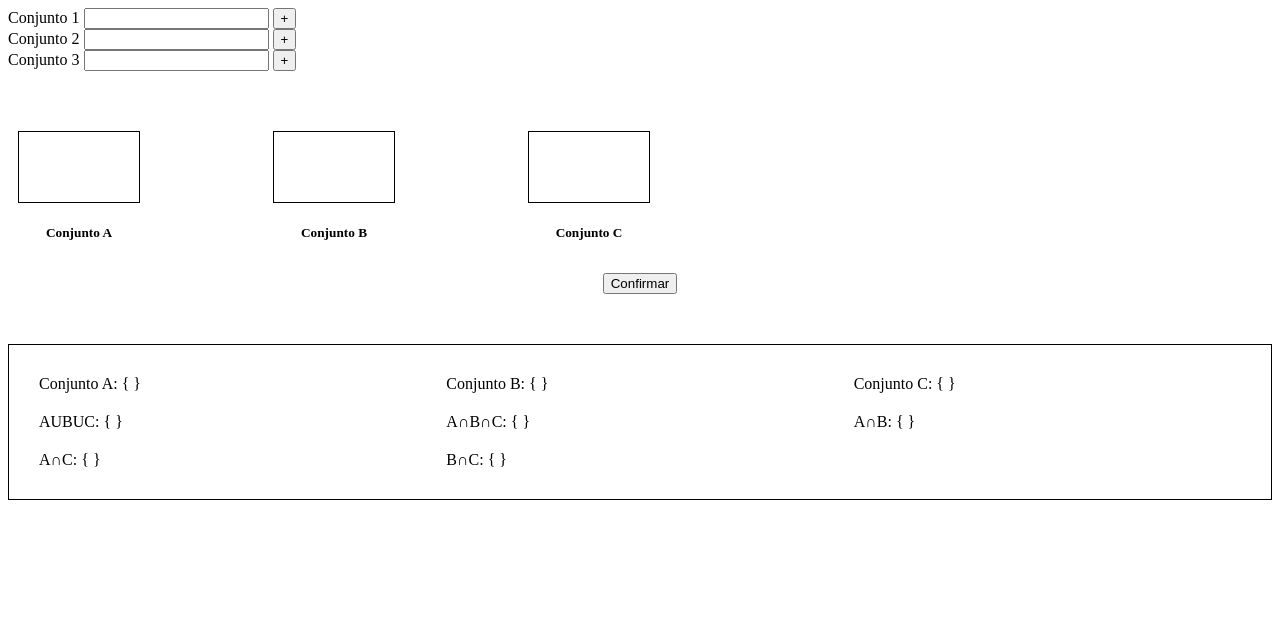
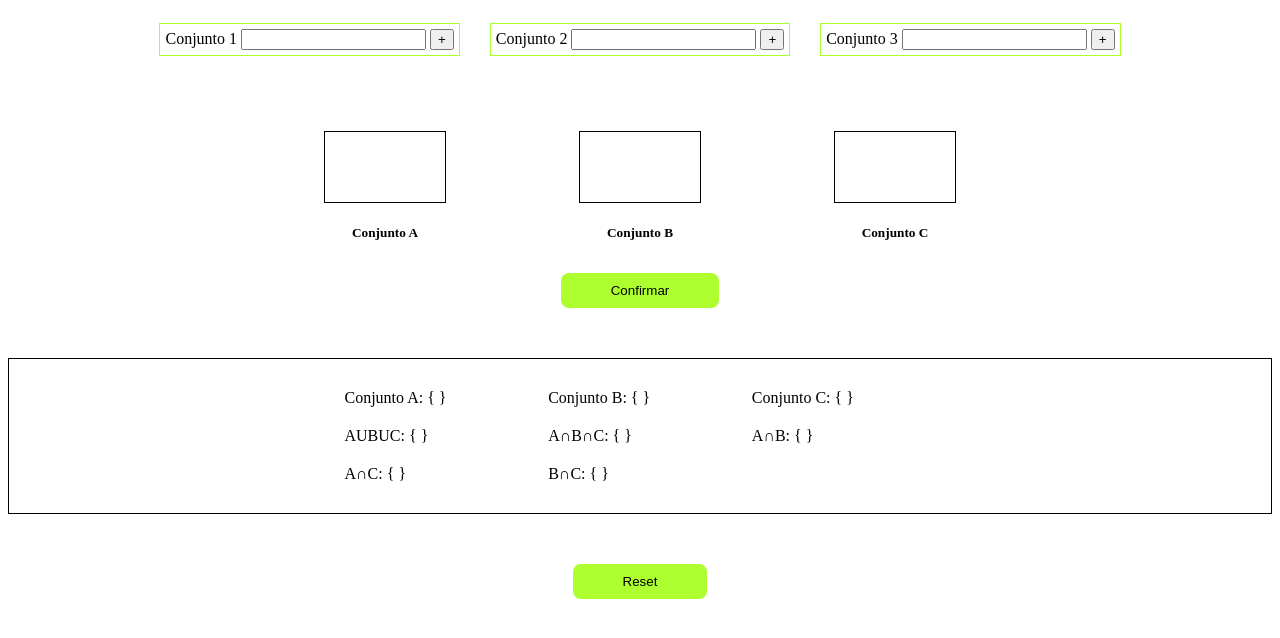
Before and after one commit to brenimsilva/atividades_faculdade, a plain HTML site: page index.html in a window 1280 px wide. Both pictures are taken after a click on the button "Confirmar". Drawn offline with Linux system fonts and the light colour scheme.

Commit message:
chore: refactor displayed info + stylizing components

```diff
--- a/index.html
+++ b/index.html
@@ -9,25 +9,27 @@
   </head>
   <body>
     <!-- Elementos do Formulario -->
-    <form id="set_form">
-      <div>
+    <div class="center_div" id="set_form">
+      <div class="inputDiv">
         <label class="set_label">Conjunto 1</label>
         <input id="set01" type="number" />
-        <input id="input_button_01" type="button" value="+" />
+        <button id="input_button_01" type="button">+</button>
       </div>
-      <div>
+      <div class="inputDiv">
         <label class="set_label">Conjunto 2</label>
         <input id="set02" type="number" />
-        <input id="input_button_02" type="button" value="+" />
+        <button id="input_button_02" type="button">+</button>
       </div>
-      <div>
+      <div class="inputDiv">
         <label class="set_label">Conjunto 3</label>
         <input id="set03" type="number" />
-        <input id="input_button_03" type="button" value="+" />
+        <button id="input_button_03" type="button">+</button>
       </div>
-    </form>
+    </div>
 
     <!-- Disposição dos elementos de cada conjunto -->
+
+    <div class="center_div">
       <div class="set_display">
         <div class="set">
           <div class="set_div" id="set01_numbers"></div>
@@ -42,27 +44,55 @@
           <h5>Conjunto C</h5>
         </div>
       </div>
+    </div>
 
-    <div class="btn_confirm_div">
-      <button id="btn_show_results">Confirmar</button>
+    <div class="center_div">
+      <button class="defaultBtn" id="btn_show_results">Confirmar</button>
     </div>
 
     <!-- Mostrar resultados -->
     <div class="div_results">
       <div class="sets_list">
-        <div id="setA"></div>
-        <div id="setB"></div>
-        <div id="setC"></div>
-        <div id="aubuc"></div>
-        <div id="intersectionABC"></div>
-        <div id="intersectionAB"></div>
-        <div id="intersectionAC"></div>
-        <div id="intersectionBC"></div>
+        <div>
+          <span class="categories">Conjunto A: </span>
+          <span id="setA"></span>
+        </div>
+        <div>
+          <span class="categories">Conjunto B: </span>
+          <span id="setB"></span>
+        </div>
+        <div>
+          <span class="categories">Conjunto C: </span>
+          <span id="setC"></span>
+        </div>
+        <div>
+          <span class="categories">AUBUC: </span>
+          <span id="aubuc"></span>
+        </div>
+        <div>
+          <span class="categories">A∩B∩C: </span>
+          <span id="intersectionABC"></span>
+        </div>
+        <div>
+          <span class="categories">A∩B: </span>
+          <span id="intersectionAB"></span>
+        </div>
+        <div>
+          <span class="categories">A∩C: </span>
+          <span id="intersectionAC"></span>
+        </div>
+        <div>
+          <span class="categories">B∩C: </span>
+          <span id="intersectionBC"></span>
+        </div>
         <!-- <div id="intersectionOnlyAB"></div>
         <div id="intersectionOnlyAC"></div>
         <div id="intersectionOnlyBC"></div> -->
       </div>
     </div>
+    <div class="center_div">
+      <button class="defaultBtn">Reset</button>
+    </div>
     <script type="module" src="./resource/script.js"></script>
   </body>
 </html>
--- a/resource/resultsHelper.js
+++ b/resource/resultsHelper.js
@@ -14,27 +14,27 @@ const onlyAC = document.getElementById("intersectionOnlyAC");
 const onlyBC = document.getElementById("intersectionOnlyBC");
 
 export default function writeResults() {
-  setA.innerText = `Conjunto A: { ${setList[0].numList.join(", ")} }`;
-  setB.innerText = `Conjunto B: { ${setList[1].numList.join(", ")} }`;
-  setC.innerText = `Conjunto C: { ${setList[2].numList.join(", ")} }`;
+  setA.innerText = `{ ${setList[0].numList.join(", ")} }`;
+  setB.innerText = `{ ${setList[1].numList.join(", ")} }`;
+  setC.innerText = `{ ${setList[2].numList.join(", ")} }`;
 
-  aUbUc.innerText = `AUBUC: { ${[...new Set(calcSets(setList).allSets)].join(
-    `, `
+  aUbUc.innerText = `{ ${[...new Set(calcSets(setList).allSets)].join(`, `)} }`;
+
+  intersectionAll.innerText = `{ ${calcSets(setList).intersectionABC.join(
+    ", "
   )} }`;
 
-  intersectionAll.innerText = `A∩B∩C: { ${calcSets(
-    setList
-  ).intersectionABC.join(", ")} }`;
+  intersectionAB.innerText = `{ ${calcSets(setList).intersectionTotalAB.join(
+    ", "
+  )} }`;
 
-  intersectionAB.innerText = `A∩B: { ${calcSets(
-    setList
-  ).intersectionOnlyAB.join(", ")} }`;
+  intersectionAC.innerText = `{ ${calcSets(setList).intersectionTotalAC.join(
+    ", "
+  )} }`;
 
-  intersectionAC.innerText = `A∩C: { ${calcSets(
-    setList
-  ).intersectionOnlyAC.join(", ")} }`;
+  intersectionBC.innerText = `{ ${calcSets(setList).intersectionTotalBC.join(
+    ", "
+  )} }`;
 
-  intersectionBC.innerText = `B∩C: { ${calcSets(
-    setList
-  ).intersectionOnlyBC.join(", ")} }`;
+  console.log(calcSets(setList));
 }
--- a/resource/script.js
+++ b/resource/script.js
@@ -5,7 +5,8 @@ import writeResults from "./resultsHelper.js";
 const btnConfirm = document.getElementById("btn_show_results");
 
 setList.forEach((set) => {
-  set.inputBtn.addEventListener("click", () => {
+  set.inputBtn.addEventListener("click", (e) => {
+    e.preventDefault();
     if (!set.numInput.value) {
       throw new Error("Precisa Inserir um número");
     } else {
--- a/resource/setsCalc.js
+++ b/resource/setsCalc.js
@@ -13,31 +13,53 @@ export default function calcSets(setList) {
     intersectionOnlyAC: [],
     intersectionOnlyBC: [],
   };
+
+  function getList(list1, list2) {
+    const list = {
+      smaller: null,
+      larger: null,
+    };
+    if (list1.length >= list2.length) {
+      list.smaller = list2;
+      list.larger = list1;
+      return list;
+    } else {
+      list.smaller = list1;
+      list.larger = list2;
+      return list;
+    }
+  }
+
   setList.forEach((set) => {
     setData.allSets.push(...set.numList);
   });
 
-  setList[0].numList.forEach((num) => {
-    if (setList[1].numList.includes(num) && setList[2].numList.includes(num)) {
+  const listAB = getList(setList[0].numList, setList[1].numList);
+  const listBC = getList(setList[1].numList, setList[2].numList);
+
+  listAB.larger.forEach((num) => {
+    if (listAB.smaller.includes(num) && setList[2].numList.includes(num)) {
       setData.intersectionABC.push(num);
       setData.intersectionTotalAB.push(num);
       setData.intersectionTotalAC.push(num);
       setData.intersectionTotalBC.push(num);
-    } else if (setList[1].numList.includes(num)) {
+    } else if (listAB.smaller.includes(num)) {
       //   setData.intersectionOnlyAB.push(num);
       setData.intersectionTotalAB.push(num);
-    } else if (setList[2].numList.includes(num)) {
+    } else if (
+      setList[2].numList.includes(num) &&
+      setList[0].numList.includes(num)
+    ) {
       //   setData.intersectionOnlyAC.push(num);
       setData.intersectionTotalAC.push(num);
     }
   });
-  setList[1].numList.forEach((num) => {
-    if (setList[2].numList.includes(num) && setList[0].numList.includes(num)) {
-    } else if (setList[2].numList.includes(num)) {
+  listBC.larger.forEach((num) => {
+    if (listBC.smaller.includes(num) && setList[0].numList.includes(num)) {
+    } else if (listBC.smaller.includes(num)) {
       //   setData.intersectionOnlyBC.push(num);
       setData.intersectionTotalBC.push(num);
     }
   });
-
   return setData;
 }
--- a/style.css
+++ b/style.css
@@ -20,14 +20,17 @@ h5 {
 .div_results {
   border: 1px solid black;
   margin-top: 50px;
+  margin-bottom: 50px;
   padding: 20px;
   overflow: scroll;
+  display: flex;
+  justify-content: center;
 }
 
 #btn_show_results {
 }
 
-.btn_confirm_div {
+.center_div {
   display: flex;
   justify-content: center;
 }
@@ -35,8 +38,28 @@ h5 {
 .sets_list {
   display: grid;
   grid-template-columns: 1fr 1fr 1fr;
+  width: 50%;
 }
 
 .sets_list > div {
   margin: 10px;
 }
+
+.defaultBtn {
+  background-color: greenyellow;
+  border: none;
+  cursor: pointer;
+  padding: 10px 50px;
+  border-radius: 8px;
+  transition: all 0.3s;
+}
+
+.defaultBtn:hover {
+  background-color: green;
+}
+
+.inputDiv {
+  margin: 15px;
+  padding: 5px;
+  border: 1px solid greenyellow;
+}
```
Lines whose indentation alone changed are shown as unchanged.
